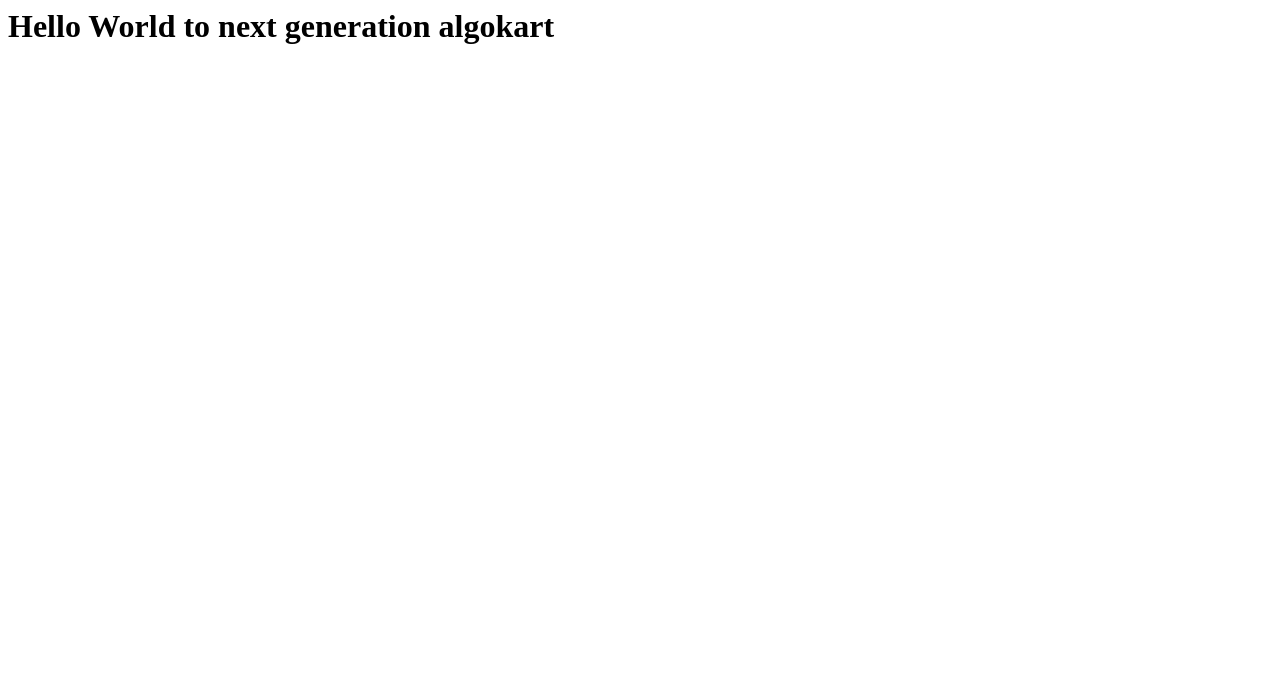
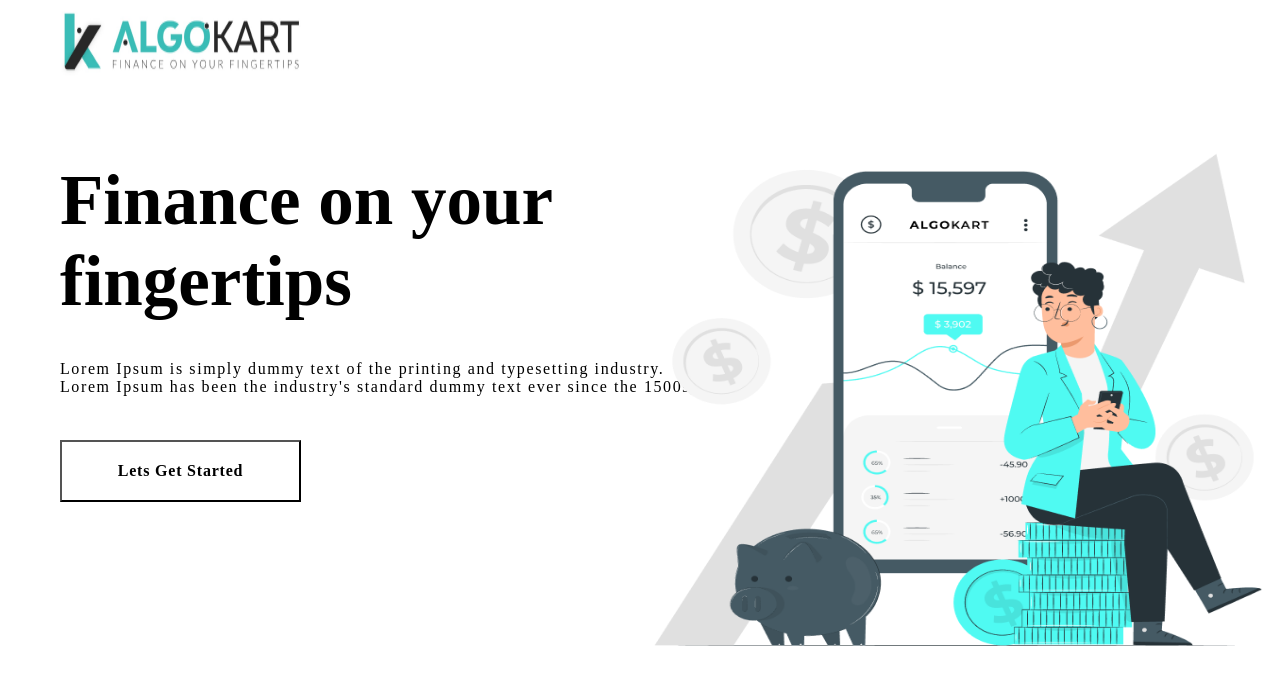
Before and after one commit to kamalkb/algokart_web, a plain HTML site: page index.html in a window 1280 px wide. Drawn offline with Linux system fonts and the light colour scheme.

Commit message:
updated website

```diff
--- a/index.html
+++ b/index.html
@@ -1 +1,118 @@
-<h1>Hello World to next generation algokart</h1>
+<!DOCTYPE html>
+
+<html>
+    <head>
+        <meta charset="utf-8">
+        <meta http-equiv="X-UA-Compatible" content="IE=edge">
+        <title>Algokart</title>
+        <meta name="description" content="">
+        <meta name="viewport" content="width=device-width, initial-scale=1">
+        <link rel="stylesheet" href="">
+        <style>
+            /* .navbar {
+                position: absolute;
+                width: 314px;
+                height: 314px;
+                left: 26px;
+                top: -70px;
+            } */
+
+            .logo-image {
+                position: absolute;
+                width: 314px;
+                height: 314px;
+                left: 26px;
+                top: -70px;
+            }
+
+            .heading1 {
+                position: absolute;
+                left: 60px;
+                top: 20%;
+                width: 50%;
+
+                font-family: 'Montserrat';
+                font-style: normal;
+                font-weight: 700;
+                font-size: 71px;
+
+                color: #000000;
+            }
+
+            .content {
+                position: absolute;
+                width: 585px;
+                height: 72px;
+                left: 60px;
+                top: 45%;
+                width: 50%;
+
+                font-family: 'Montserrat';
+                font-style: normal;
+                font-weight: 400;
+                font-size: 16px;
+                letter-spacing: 0.1em;
+
+                color: #000000;
+            }
+
+            .start-button {
+                position: absolute;
+                width: 241px;
+                height: 62px;
+                left: 60px;
+                top: 55%;
+                background-color: white;
+                text-align: center;
+            }
+
+            .button-text {
+                font-family: 'Montserrat';
+                font-style: normal;
+                font-weight: 600;
+                font-size: 16px;
+                letter-spacing: 0.05em;
+
+                color: #000000;
+            }
+
+            .side-image{
+                width: 50%;
+                height: 70%;
+                position: absolute;
+                left: 50%;
+                right: 8.54%;
+                top: 14.75%;
+                bottom: 19.04%;
+            }
+        </style>
+    </head>
+    <body>
+        <div class="navbar">
+            <div class="logo">
+                <img class="logo-image" src="logo.png">
+            </div>
+            <div>
+
+            </div>
+        </div>
+        <div class="">
+            <div class="heading1">
+                Finance on your fingertips
+            </div>
+            <div class="content">
+                Lorem Ipsum is simply dummy text of the printing and typesetting industry. Lorem Ipsum has been the industry's standard dummy text ever since the 1500s,
+            </div>
+            <div>
+                <button class="start-button">
+                    <span class="button-text">Lets Get Started</span>
+                </button>
+            </div>
+            <div>
+                <img class="side-image" src="side_image.png">
+            </div>
+        </div>
+
+        <!-- <script src="" async defer></script> -->
+    </body>
+</html>
```
Also changed, not shown: logo.png (added), side_image.png (added).
